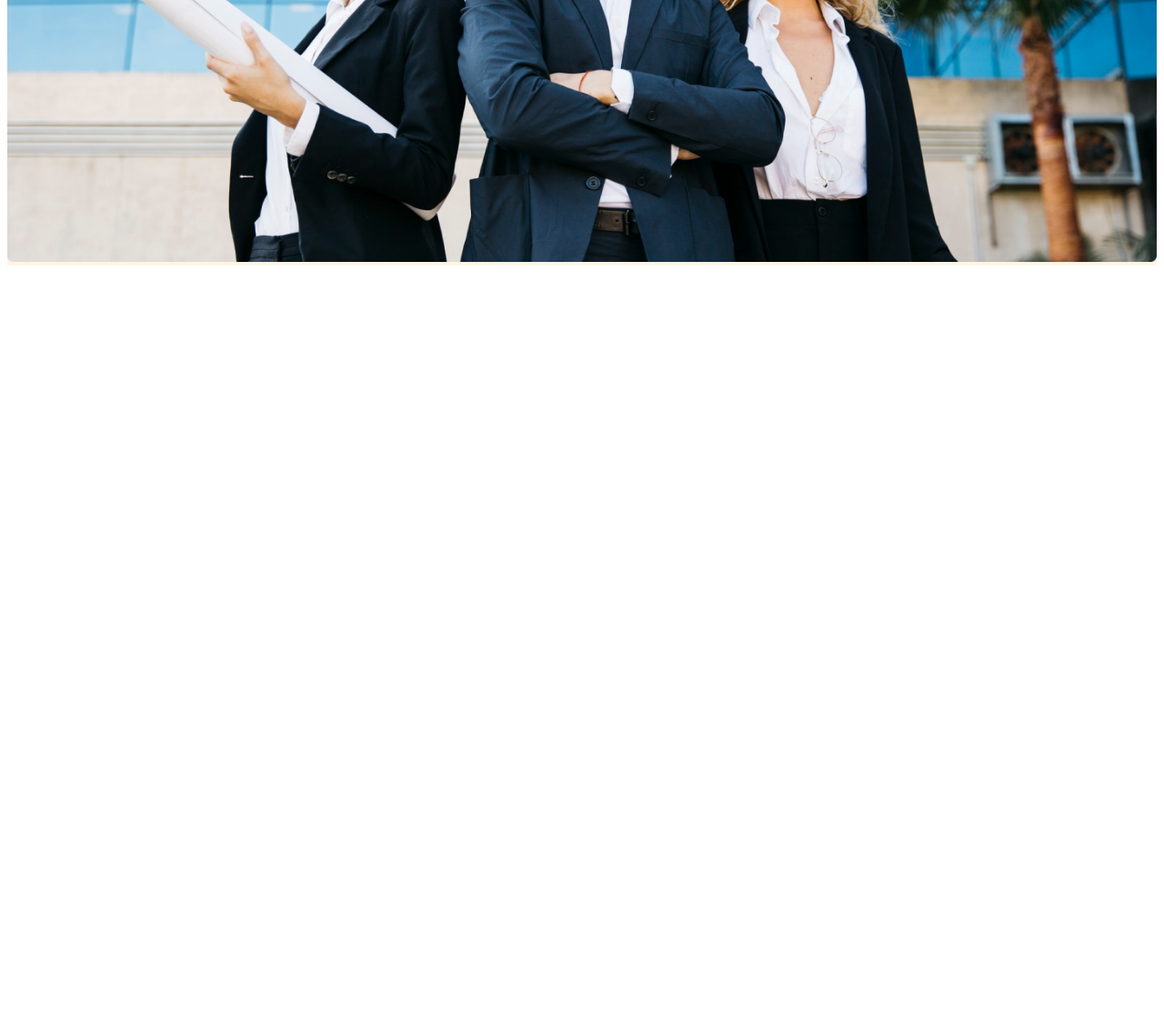
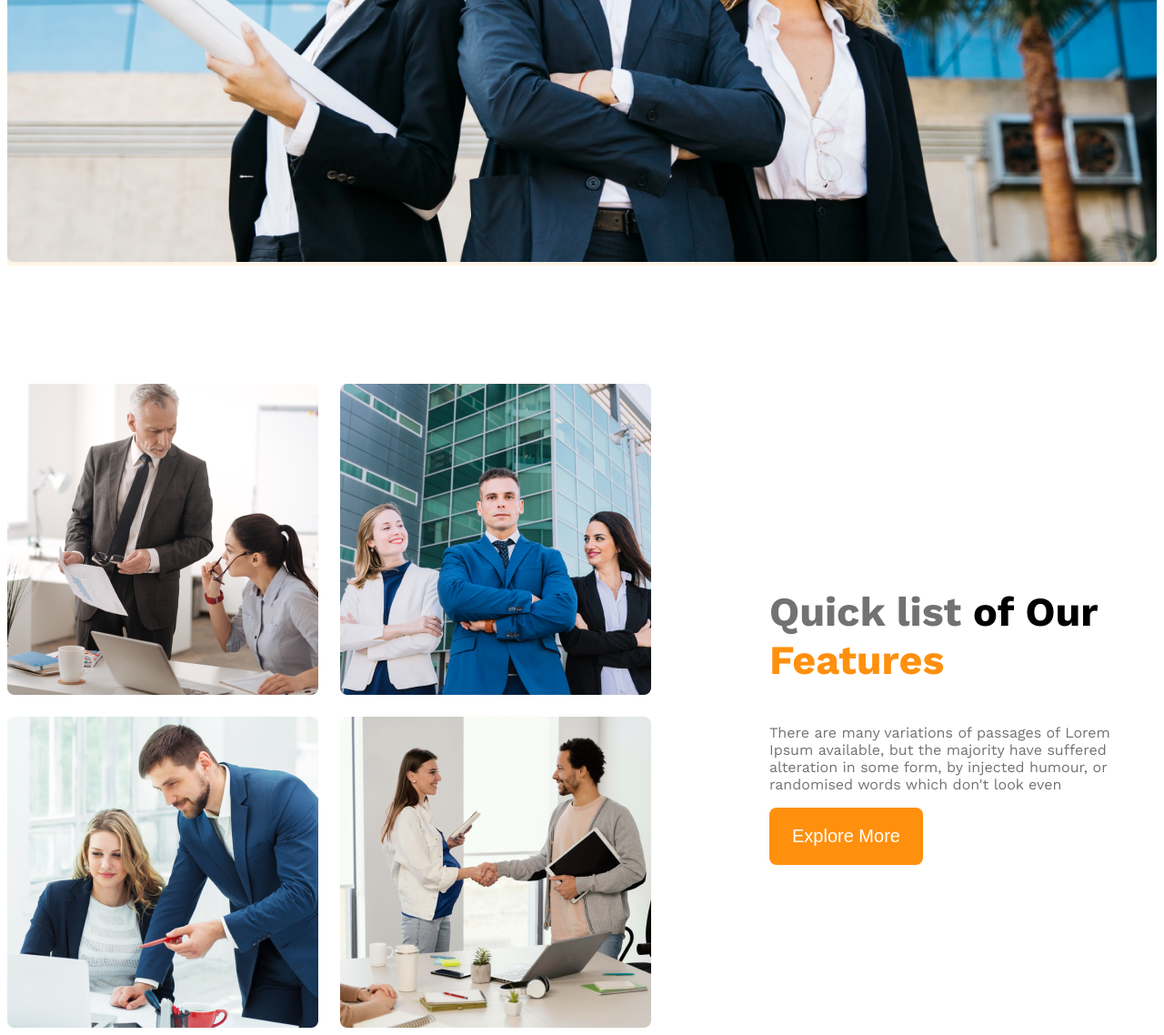
Before and after one commit to shahinmohammed1338/g3-architect-website, a plain HTML site: page index.html in a window 1280 px wide. Shown: the part 892-2030 px from the top of the page at 91% size. Before the commit the page ends 1192 px from the top, so only its background shows below. Drawn offline with nearby package versions, Linux system fonts and the light colour scheme.

Commit message:
teams section added with styles

```diff
--- a/index.html
+++ b/index.html
@@ -32,7 +32,24 @@
     </div>
   </header>
   <main>
-
+    <section class="teams display-flex">
+      <div class="team-img-container">
+        <img src="images/team1.png" alt="">
+        <img src="images/team2.png" alt="">
+        <img src="images/team3.png" alt="">
+        <img src="images/team4.png" alt="">
+      </div>
+      <div class="our-features">
+        <h3 class="features-title"><span id="quick-list" class="text-light-gray">Quick list</span> <span>of Our</span>
+          <span class="text-primary">Features</span>
+        </h3>
+        <p class="features-description text-light-gray">There are many variations of passages of Lorem Ipsum available,
+          but the majority
+          have suffered alteration in some form,
+          by injected humour, or randomised words which don't look even</p>
+        <button class="features-btn btn-primary">Explore More</button>
+      </div>
+    </section>
   </main>
   <footer>
 
--- a/style.css
+++ b/style.css
@@ -9,6 +9,10 @@
   font-style: normal;
 }
 
+main > section{
+
+  margin-top: 130px;
+}
 .bg-light{
   background-color: rgba(255, 144, 14, 0.1);
 }
@@ -20,7 +24,6 @@
 }
 .btn-primary{
   background-color: #FF900E;
-
 }
 
 .navbar{
@@ -68,11 +71,64 @@
   width: 100%;
 }
 
+main{
+  max-width: 1440px;
+  margin: 0 auto;
+}
+.teams{
+  align-items: center;
+}
+.team-img-container{
+  display: grid;
+  grid-template-columns: repeat(2, 1fr);
+  gap: 24px;
+}
+.features-title{
+  font-size: 2.8rem;
+  font-weight: 700px;
+}
+#quick-list{
+  font-weight: 500px;
+  font-size: 45px;
+}
+.text-primary{
+  color: #FF900E;
+}
+.our-features{
+  margin-left: 130px;
+  max-width: 530px;
+}
+.features-btn{
+   color: white;
+  padding: 20px 25px;
+  font-size: 1.25rem;
+  font-weight: 600px;
+  border-radius: 8px;
+  border: none;
+}
+
 
 /* responsive media query*/
 
 @media screen and (max-width: 576px) {
-  .navbar, .nav-links{
+  .navbar,
+  .nav-links,
+  .teams{
     flex-direction: column;
   }
+  .team-img-container{
+    grid-template-columns: repeat(1, 1fr);
+  }
+  .our-features{
+    margin-left: 50px;
+  }
 }
+
+@media screen and (min-width: 576px) and (max-width: 992px) {
+  .teams{
+    flex-direction: column;
+  }
+  .our-features{
+    margin: 20px;
+  }
+}
```
